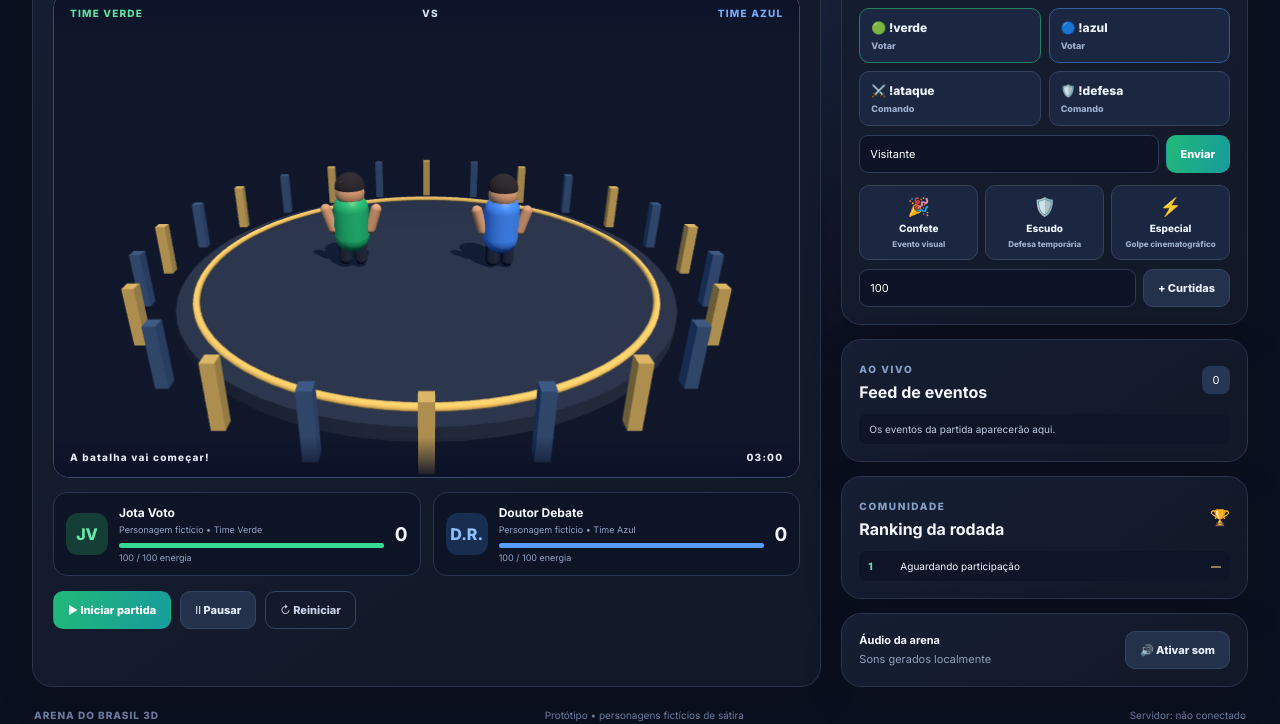
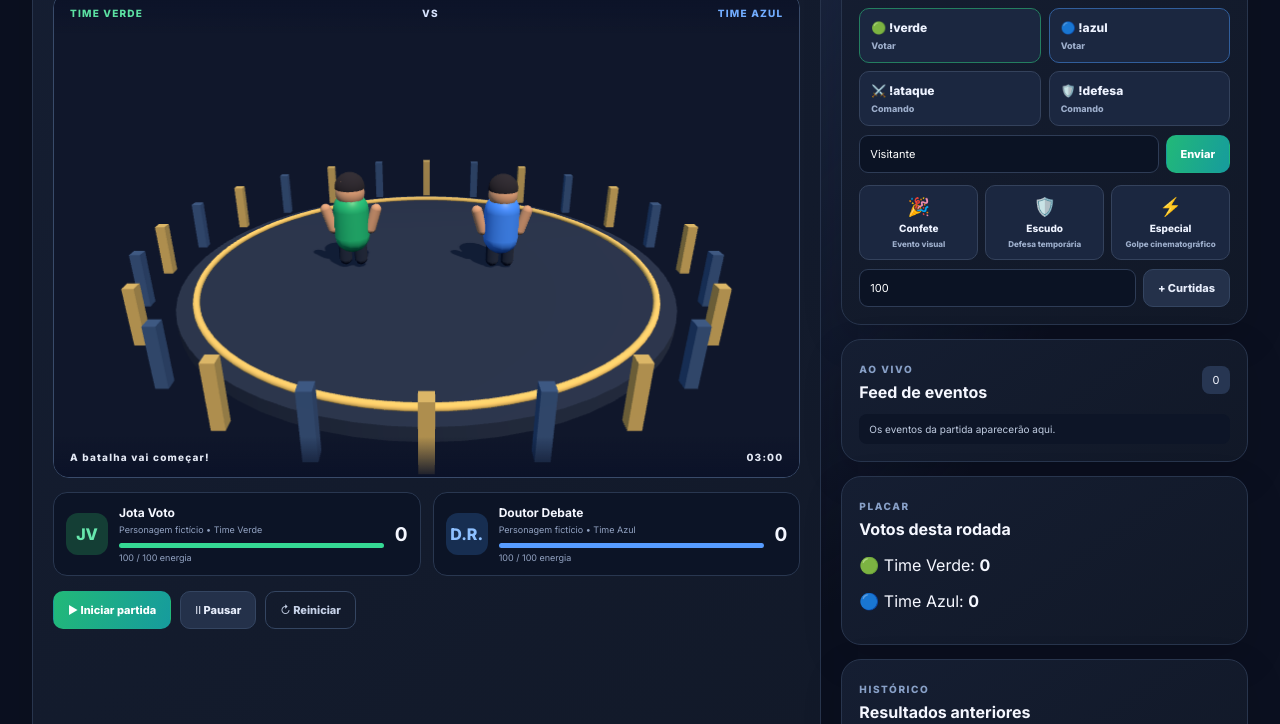
Before and after one commit to NANDOBRTV/arena-do-brasil-3d, a website built with Vite: page index.html in a window 1280 px wide. Shown: the part 228-952 px from the top of the page. Built offline with nearby package versions, Linux system fonts and the light colour scheme; animation ran at ten frames a second.

Commit message:
Show round vote totals and previous results

```diff
--- a/index.html
+++ b/index.html
@@ -2,9 +2,9 @@
 <html lang="pt-BR"><head><meta charset="UTF-8"/><meta name="viewport" content="width=device-width,initial-scale=1"/><meta name="theme-color" content="#10172b"/><meta name="description" content="Arena do Brasil 3D — jogo de sátira política para lives."/><title>Arena do Brasil 3D</title></head>
 <body><div id="app"><header class="topbar"><div class="brand"><span class="brand-mark">AB</span><div><strong>ARENA DO BRASIL</strong><small>3D • EDIÇÃO DE LIVE</small></div></div><div class="live-status"><span class="pulse"></span><span id="connection-label">MODO DE TESTE</span></div></header>
 <main class="layout"><section class="arena-panel"><div class="arena-head"><div><span class="eyebrow">ESTÁDIO NACIONAL</span><h1>O povo decide a batalha.</h1></div><div class="round-chip">RONDA <b id="round-number">01</b></div></div>
-<div id="arena" class="arena"><div class="arena-overlay top-overlay"><span>TIME VERDE</span><span>VS</span><span>TIME AZUL</span></div><div class="arena-overlay bottom-overlay"><span id="arena-message">A batalha vai começar!</span><span id="timer">02:00</span></div><div id="three-fallback" class="three-fallback">Preparando arena 3D…</div></div>
+<div id="arena" class="arena"><div class="arena-overlay top-overlay"><span>TIME VERDE</span><span>VS</span><span>TIME AZUL</span></div><div class="arena-overlay bottom-overlay"><span id="arena-message">A batalha vai começar!</span><span id="timer">03:00</span></div><div id="three-fallback" class="three-fallback">Preparando arena 3D…</div></div>
 <div class="fighter-cards"><article class="fighter-card green-card"><div class="fighter-avatar green-avatar">JV</div><div class="fighter-info"><b>Jota Voto</b><small>Personagem fictício • Time Verde</small><div class="health-track"><div id="green-health" class="health-fill green-fill"></div></div><small id="green-health-text">100 / 100 energia</small></div><strong id="green-score" class="score">0</strong></article><article class="fighter-card blue-card"><div class="fighter-avatar blue-avatar">D.R.</div><div class="fighter-info"><b>Doutor Debate</b><small>Personagem fictício • Time Azul</small><div class="health-track"><div id="blue-health" class="health-fill blue-fill"></div></div><small id="blue-health-text">100 / 100 energia</small></div><strong id="blue-score" class="score">0</strong></article></div>
 <div class="control-row"><button id="start-btn" class="btn btn-primary">▶ Iniciar partida</button><button id="pause-btn" class="btn btn-secondary">Ⅱ Pausar</button><button id="reset-btn" class="btn btn-ghost">↻ Reiniciar</button></div></section>
 <aside class="side-panel"><section class="widget"><div class="widget-title"><div><span class="eyebrow">INTERAÇÃO</span><h2>Comandos da live</h2></div><span class="tag">SIMULADOR</span></div><p class="muted">Teste como o chat poderá influenciar a partida. Os eventos daqui são simulados, não vêm de uma live real.</p><div class="command-grid"><button class="command green-command" data-command="!verde">🟢 !verde <small>Votar</small></button><button class="command blue-command" data-command="!azul">🔵 !azul <small>Votar</small></button><button class="command" data-command="!ataque">⚔️ !ataque <small>Comando</small></button><button class="command" data-command="!defesa">🛡️ !defesa <small>Comando</small></button></div><div class="sim-row"><input id="viewer-name" maxlength="24" placeholder="Nome do espectador" value="Visitante"/><button id="send-comment" class="btn btn-primary">Enviar</button></div><div class="gift-grid"><button class="gift-btn" data-gift="confetti">🎉 <span>Confete</span><small>Evento visual</small></button><button class="gift-btn" data-gift="shield">🛡️ <span>Escudo</span><small>Defesa temporária</small></button><button class="gift-btn" data-gift="special">⚡ <span>Especial</span><small>Golpe cinematográfico</small></button></div><div class="sim-row"><input id="likes-input" type="number" min="1" max="1000000" placeholder="Meta de curtidas" value="100"/><button id="likes-btn" class="btn btn-secondary">+ Curtidas</button></div></section>
-<section class="widget"><div class="widget-title"><div><span class="eyebrow">AO VIVO</span><h2>Feed de eventos</h2></div><span id="event-count" class="count">0</span></div><div id="event-feed" class="event-feed"><div class="empty-state">Os eventos da partida aparecerão aqui.</div></div></section><section class="widget ranking-widget"><div class="widget-title"><div><span class="eyebrow">COMUNIDADE</span><h2>Ranking da rodada</h2></div>🏆</div><ol id="ranking-list" class="ranking-list"><li><span>1</span><span>Aguardando participação</span><b>—</b></li></ol></section><section class="widget sound-row"><div><b>Áudio da arena</b><small class="muted">Sons gerados localmente</small></div><button id="audio-btn" class="btn btn-secondary">🔊 Ativar som</button></section></aside></main>
+<section class="widget"><div class="widget-title"><div><span class="eyebrow">AO VIVO</span><h2>Feed de eventos</h2></div><span id="event-count" class="count">0</span></div><div id="event-feed" class="event-feed"><div class="empty-state">Os eventos da partida aparecerão aqui.</div></div></section><section class="widget"><div class="widget-title"><div><span class="eyebrow">PLACAR</span><h2>Votos desta rodada</h2></div></div><div class="vote-totals"><p>🟢 Time Verde: <b id="green-votes">0</b></p><p>🔵 Time Azul: <b id="blue-votes">0</b></p></div></section><section class="widget"><div class="widget-title"><div><span class="eyebrow">HISTÓRICO</span><h2>Resultados anteriores</h2></div></div><ol id="round-history" class="ranking-list"><li class="empty-state">Nenhuma rodada concluída ainda.</li></ol></section><section class="widget ranking-widget"><div class="widget-title"><div><span class="eyebrow">COMUNIDADE</span><h2>Ranking da rodada</h2></div>🏆</div><ol id="ranking-list" class="ranking-list"><li><span>1</span><span>Aguardando participação</span><b>—</b></li></ol></section><section class="widget sound-row"><div><b>Áudio da arena</b><small class="muted">Sons gerados localmente</small></div><button id="audio-btn" class="btn btn-secondary">🔊 Ativar som</button></section></aside></main>
 <footer><span>ARENA DO BRASIL 3D</span><span>Protótipo • personagens fictícios de sátira</span><span id="server-status">Servidor: não conectado</span></footer></div><script type="module" src="/src/main.js"></script></body></html>
```
